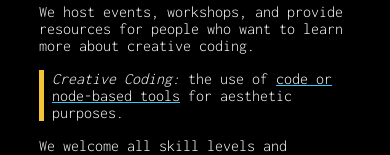
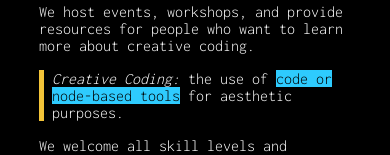
Before and after one commit to SeattleCreativeCode/website, a React (Vite) app: page / in a window 390 px wide. Shown: the part 403-558 px from the top of the page. Built offline with nearby package versions, Linux system fonts and the light colour scheme.

Commit message:
underline just doesn't work on mobile

```diff
--- a/src/pages/landing.scss
+++ b/src/pages/landing.scss
@@ -55,7 +55,8 @@
 
 .example {
   cursor: help;
-  text-decoration: underline solid #2ecbfe;
+  background-color: #2ecbfe;
+  color: black;
 }
 
 .popup-content {
@@ -84,6 +85,8 @@
     .example {
       cursor: help;
       text-decoration: underline dotted #2ecbfe;
+      background-color: transparent;
+      color: inherit;
     }
 
     .popup-content {
```
